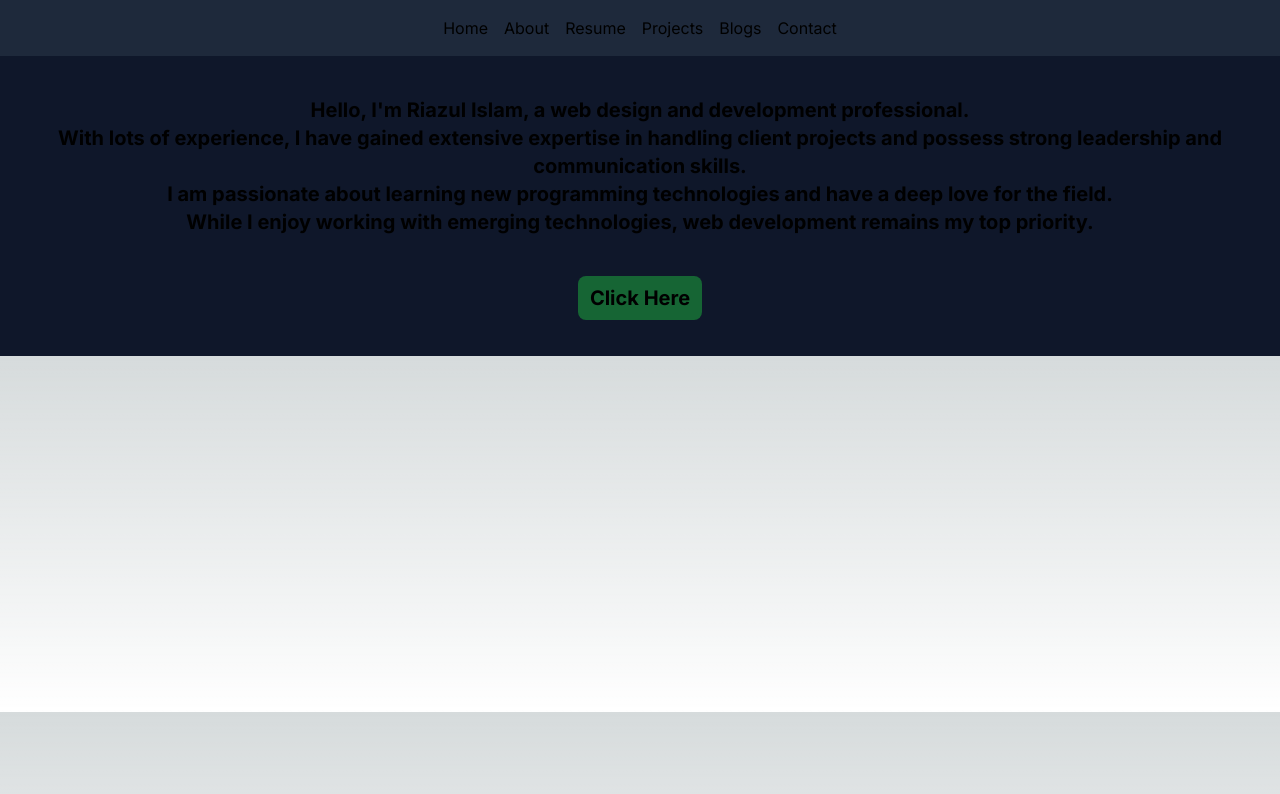
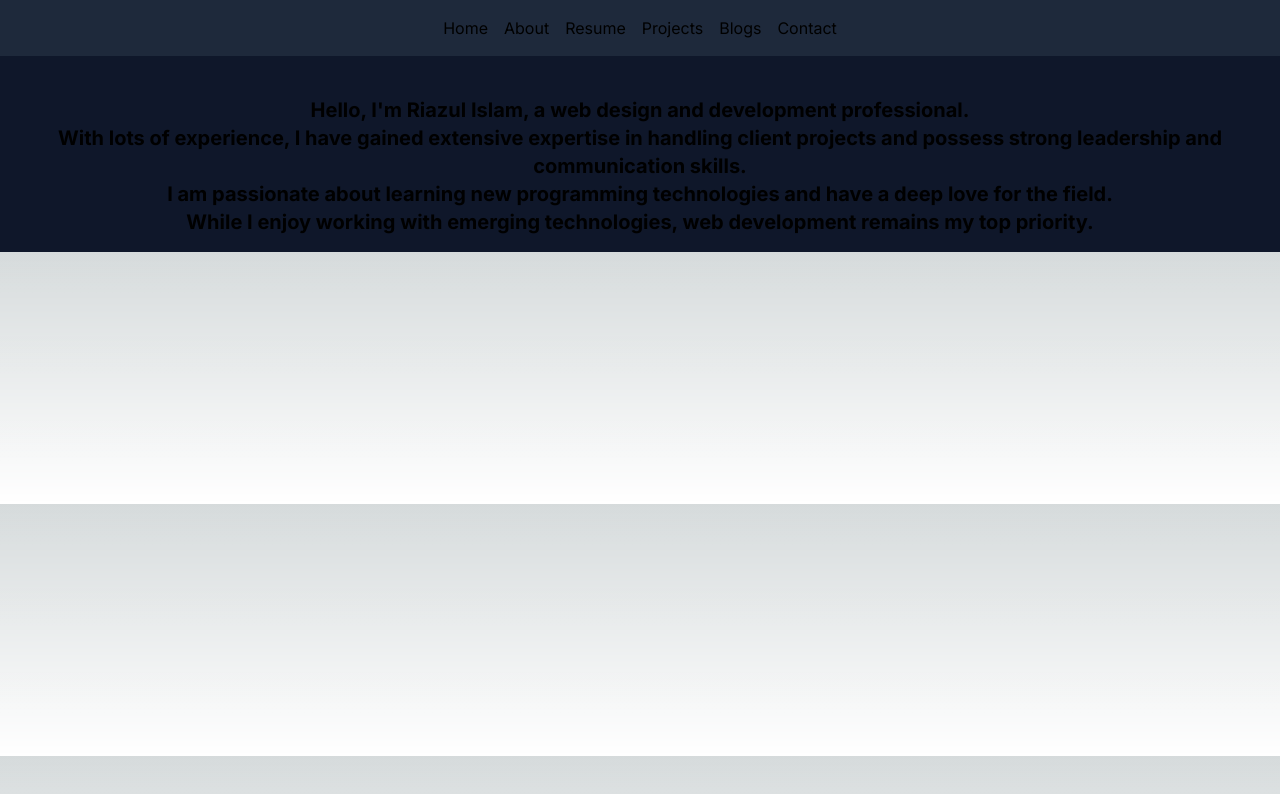
Before and after one commit to devriazul/portfolio-next-js, a Next.js app: page /about in a window 1280 px wide. Shown: the top 794 px of the page. Built offline with nearby package versions, Linux system fonts and the light colour scheme.

Commit message:
Updated bugs & hide components

```diff
--- a/app/about/page.js
+++ b/app/about/page.js
@@ -1,5 +1,5 @@
 import Image from "next/image";
-import Button from "../components/Button";
+// import Button from "../components/Button";
 
 /* eslint-disable react/no-unescaped-entities */
 export default function About() {
@@ -14,7 +14,7 @@ export default function About() {
         I am passionate about learning new programming technologies and have a deep love for the field.
         <br /> While I enjoy working with emerging technologies, web development remains my top priority.
       </p>
-      <Button />
+
       <div className="pb-4"></div>
     </div>
   );
--- a/app/contact/page.js
+++ b/app/contact/page.js
@@ -1,12 +1,10 @@
 import Image from "next/image";
-// import Button from "../components/Button";
 
 export default function Contact() {
   return (
     <div className="pb-5">
 
       <h1 className="m-auto text-3xl font-bold text-center t-5 pt-5">Contact Page</h1>
-      <Button />
     </div>
   );
 }
--- a/app/projects/page.js
+++ b/app/projects/page.js
@@ -1,12 +1,9 @@
 import Image from "next/image";
-import Button from "../components/Button";
-
 export default function Project() {
   return (
     <div className="pb-5">
 
       <h1 className="m-auto text-3xl font-bold text-center t-5 pt-5">Project Page</h1>
-      <Button />
     </div>
   );
 }
```
